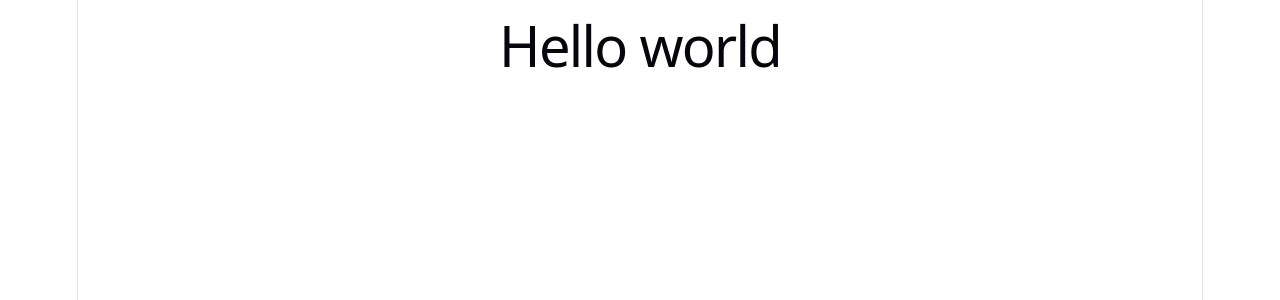
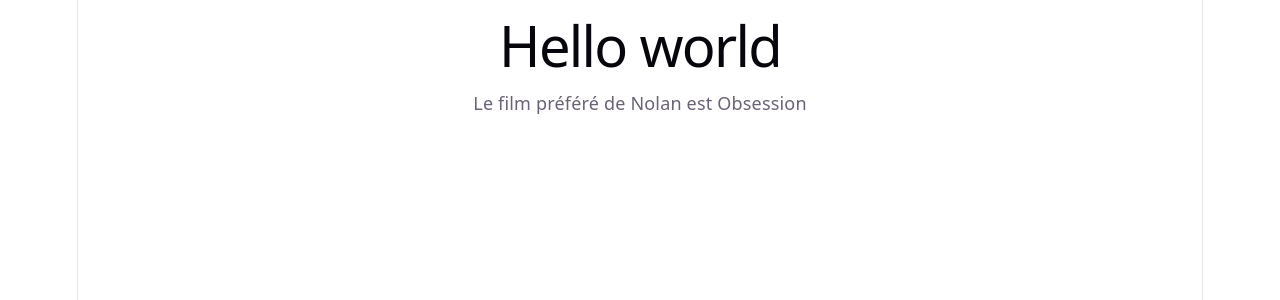
Before and after one commit to Noach78/movie-app, a React (Vite) app: page / in a window 1280 px wide. Shown: the top 300 px of the page. Built offline with nearby package versions, Linux system fonts and the light colour scheme.

Commit message:
add favori movie

```diff
--- a/src/App.jsx
+++ b/src/App.jsx
@@ -1,12 +1,12 @@
-import './App.css'
+import "./App.css";
 
 function App() {
-
   return (
     <>
       <h1>Hello world</h1>
+      <p>Le film préféré de Nolan est Obsession</p>
     </>
-  )
+  );
 }
 
-export default App
+export default App;
```
